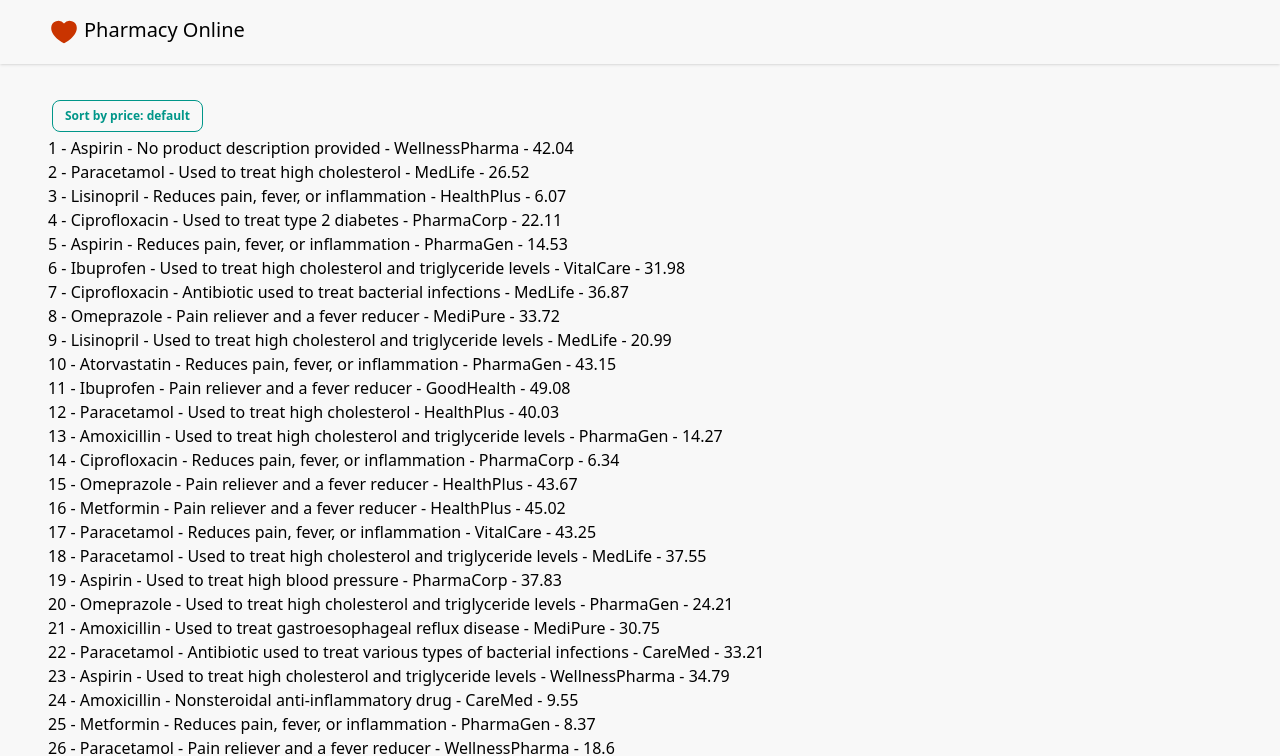
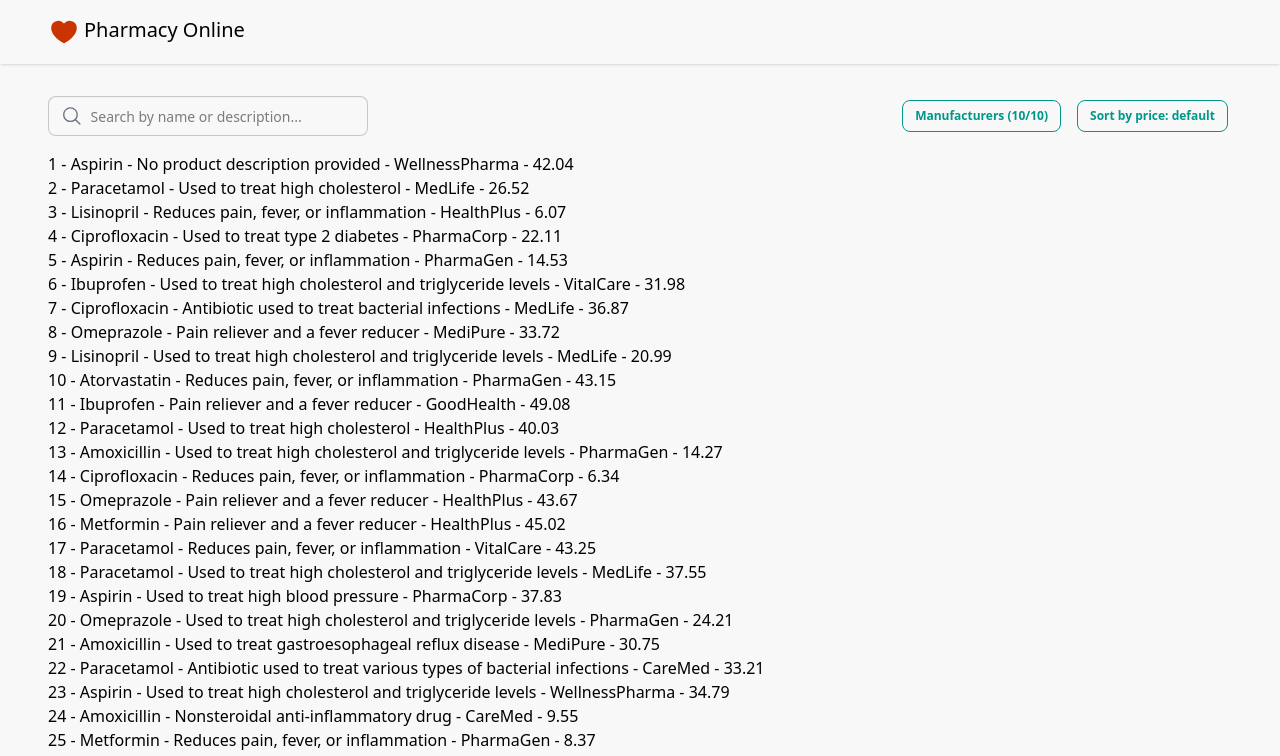
Before and after one commit to jakub-bokwa/online-pharmacy, a React app in the folder frontend/: page / in a window 1280 px wide. Shown: the top 756 px of the page. Built offline with nearby package versions, Linux system fonts and the light colour scheme; the HTML template or start-up script is replaced by a standard one.

Commit message:
Add filtering by manufacturer and search bar to filter by name or description

```diff
--- a/frontend/src/App.tsx
+++ b/frontend/src/App.tsx
@@ -1,24 +1,72 @@
 import { useState } from "react";
-import { Navbar, Content, SortDropdown, ProductList } from "./Components";
+import {
+  Navbar,
+  Content,
+  SortDropdown,
+  ProductList,
+  SearchBar,
+  ManufacturerFilter,
+} from "./Components";
 import productsArray from "../products.json";
 import type { Products, SortDirection } from "./types";
 import { sortAscending, sortDescending } from "./utils/sorting";
+import { filterProducts, getManufacturers } from "./utils/filtering";
+
+const manufacturers = getManufacturers(productsArray);
 
 const App = () => {
   const [sortingMode, setSortingMode] = useState<SortDirection>("default");
+  const [searchQuery, setSearchQuery] = useState("");
+  const [selectedManufacturers, setSelectedManufacturers] = useState(
+    () => new Set(manufacturers),
+  );
+
+  const handleManufacturerChange = (manufacturer: string, checked: boolean) => {
+    setSelectedManufacturers((prev) => {
+      const next = new Set(prev);
+      checked ? next.add(manufacturer) : next.delete(manufacturer);
+      return next;
+    });
+  };
+
+  const handleToggleAll = (checked: boolean) =>
+    setSelectedManufacturers(checked ? new Set(manufacturers) : new Set());
+
+  const filteredProducts = filterProducts(
+    productsArray,
+    searchQuery,
+    selectedManufacturers,
+  );
 
   const displayProducts: Products =
     sortingMode === "ascending"
-      ? sortAscending(productsArray)
+      ? sortAscending(filteredProducts)
       : sortingMode === "descending"
-        ? sortDescending(productsArray)
-        : [...productsArray];
+        ? sortDescending(filteredProducts)
+        : [...filteredProducts];
 
   return (
     <>
       <Navbar />
       <Content>
-        <SortDropdown sortingMode={sortingMode} onSortChange={setSortingMode} />
+        <div className="flex flex-wrap items-center justify-between gap-4 mb-4">
+          <SearchBar
+            searchQuery={searchQuery}
+            onSearchChange={setSearchQuery}
+          />
+          <div className="flex gap-2">
+            <ManufacturerFilter
+              manufacturers={manufacturers}
+              selectedManufacturers={selectedManufacturers}
+              onManufacturerChange={handleManufacturerChange}
+              onToggleAll={handleToggleAll}
+            />
+            <SortDropdown
+              sortingMode={sortingMode}
+              onSortChange={setSortingMode}
+            />
+          </div>
+        </div>
         <ProductList products={displayProducts} />
       </Content>
     </>
--- /dev/null
+++ b/frontend/src/Components/ManufacturerFilter.tsx
@@ -0,0 +1,52 @@
+import type { ManufacturerFilterProps } from "../types";
+
+export const ManufacturerFilter = ({
+	manufacturers,
+	selectedManufacturers,
+	onManufacturerChange,
+	onToggleAll,
+}: ManufacturerFilterProps) => {
+	const allSelected = selectedManufacturers.size === manufacturers.length;
+
+	return (
+		<div className="dropdown">
+			<div
+				tabIndex={0}
+				role="button"
+				className="btn btn-accent btn-outline btn-sm m-1">
+				Manufacturers ({selectedManufacturers.size}/{manufacturers.length})
+			</div>
+			<ul
+				tabIndex={0}
+				className="dropdown-content menu bg-base-100 rounded-box z-1 w-56 p-2 shadow-sm">
+				<li>
+					<label className="label cursor-pointer justify-start gap-2">
+						<input
+							type="checkbox"
+							className="checkbox checkbox-sm"
+							checked={allSelected}
+							onChange={(e) => onToggleAll(e.target.checked)}
+						/>
+						<span className="label-text font-medium">Select all</span>
+					</label>
+				</li>
+				<div className="divider my-0" />
+				{manufacturers.map((manufacturer) => (
+					<li key={manufacturer}>
+						<label className="label cursor-pointer justify-start gap-2">
+							<input
+								type="checkbox"
+								className="checkbox checkbox-sm"
+								checked={selectedManufacturers.has(manufacturer)}
+								onChange={(e) =>
+									onManufacturerChange(manufacturer, e.target.checked)
+								}
+							/>
+							<span className="label-text">{manufacturer}</span>
+						</label>
+					</li>
+				))}
+			</ul>
+		</div>
+	);
+};
--- /dev/null
+++ b/frontend/src/Components/SearchBar.tsx
@@ -0,0 +1,17 @@
+import { MagnifyingGlassIcon } from "@heroicons/react/24/outline";
+import type { SearchBarProps } from "../types";
+
+export const SearchBar = ({ searchQuery, onSearchChange }: SearchBarProps) => {
+  return (
+    <label className="input input-bordered flex items-center gap-2">
+      <MagnifyingGlassIcon className="h-6 w-6 text-gray-500" />
+      <input
+        type="text"
+        className="grow"
+        placeholder="Search by name or description..."
+        value={searchQuery}
+        onChange={(e) => onSearchChange(e.target.value)}
+      />
+    </label>
+  );
+};
--- a/frontend/src/Components/index.ts
+++ b/frontend/src/Components/index.ts
@@ -1,3 +1,5 @@
 export * from "./UI";
 export * from "./SortDropdown";
 export * from "./ProductList";
+export * from "./SearchBar";
+export * from "./ManufacturerFilter";
--- a/frontend/src/types/Sorting.tsx
+++ b/frontend/src/types/Sorting.tsx
@@ -1,6 +1,6 @@
 export type SortDirection = "default" | "ascending" | "descending";
 
 export type SortDropdownProps = {
-	sortingMode: SortDirection;
-	onSortChange: (direction: SortDirection) => void;
+  sortingMode: SortDirection;
+  onSortChange: (direction: SortDirection) => void;
 };
--- a/frontend/src/types/index.ts
+++ b/frontend/src/types/index.ts
@@ -1,2 +1,3 @@
 export * from "./Product";
 export * from "./Sorting";
+export * from "./Filtering";
--- /dev/null
+++ b/frontend/src/utils/filtering.ts
@@ -0,0 +1,24 @@
+import type { Products } from "../types";
+
+const filterProducts = (
+  products: Products,
+  searchQuery: string,
+  selectedManufacturers: Set<string>,
+): Products => {
+  const query = searchQuery.trim().toLowerCase();
+
+  return products.filter((product) => {
+    const matchesSearch =
+      query === "" ||
+      product.name.toLowerCase().includes(query) ||
+      (product.description?.toLowerCase().includes(query) ?? false);
+    const matchesManufacturer = selectedManufacturers.has(product.manufacturer);
+
+    return matchesSearch && matchesManufacturer;
+  });
+};
+
+const getManufacturers = (products: Products): string[] =>
+  [...new Set(products.map((product) => product.manufacturer))].sort();
+
+export { filterProducts, getManufacturers };
```
Also changed, not shown: frontend/src/types/Filtering.tsx (added, +11 -0 lines), frontend/src/types/Product.tsx (indentation only).
